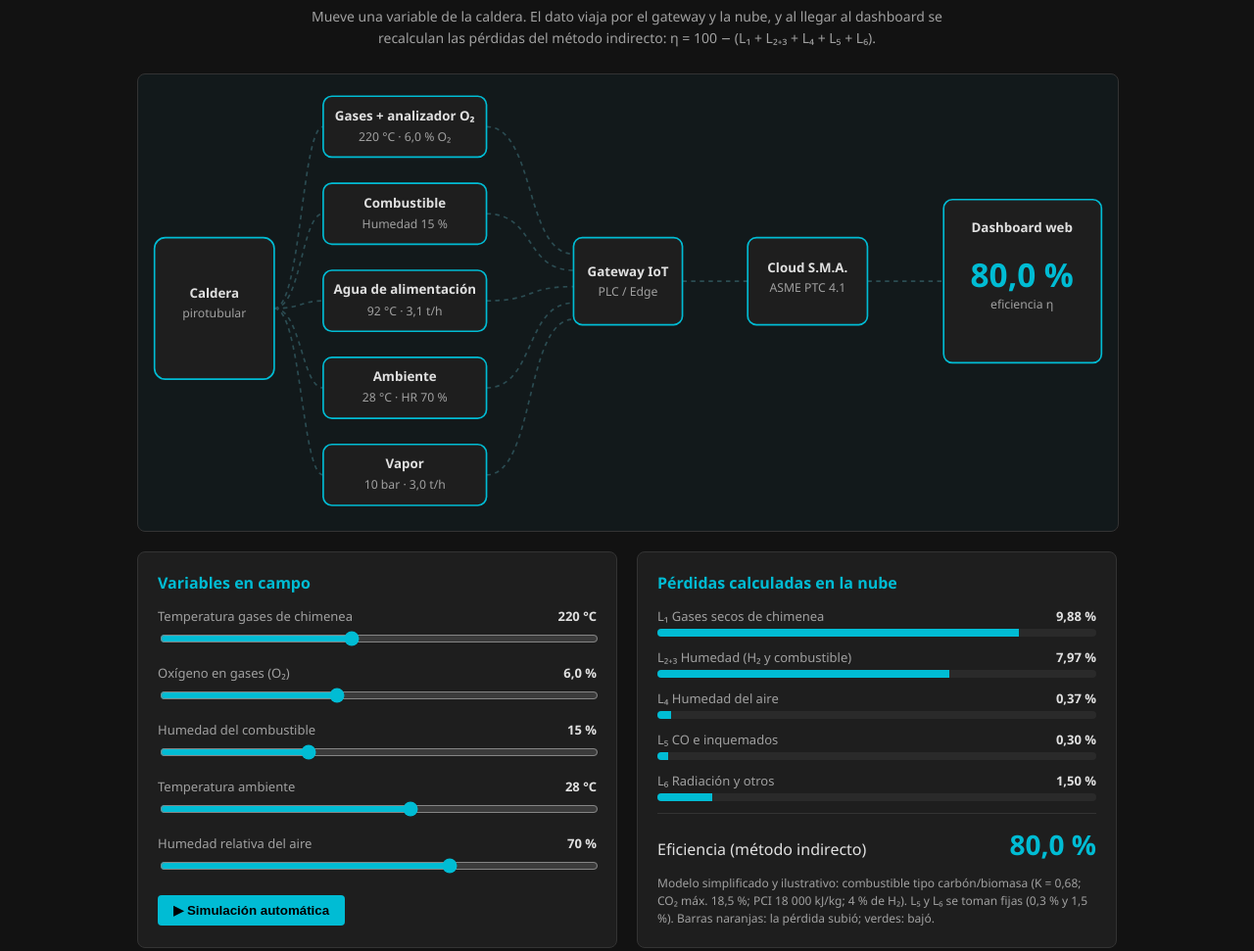
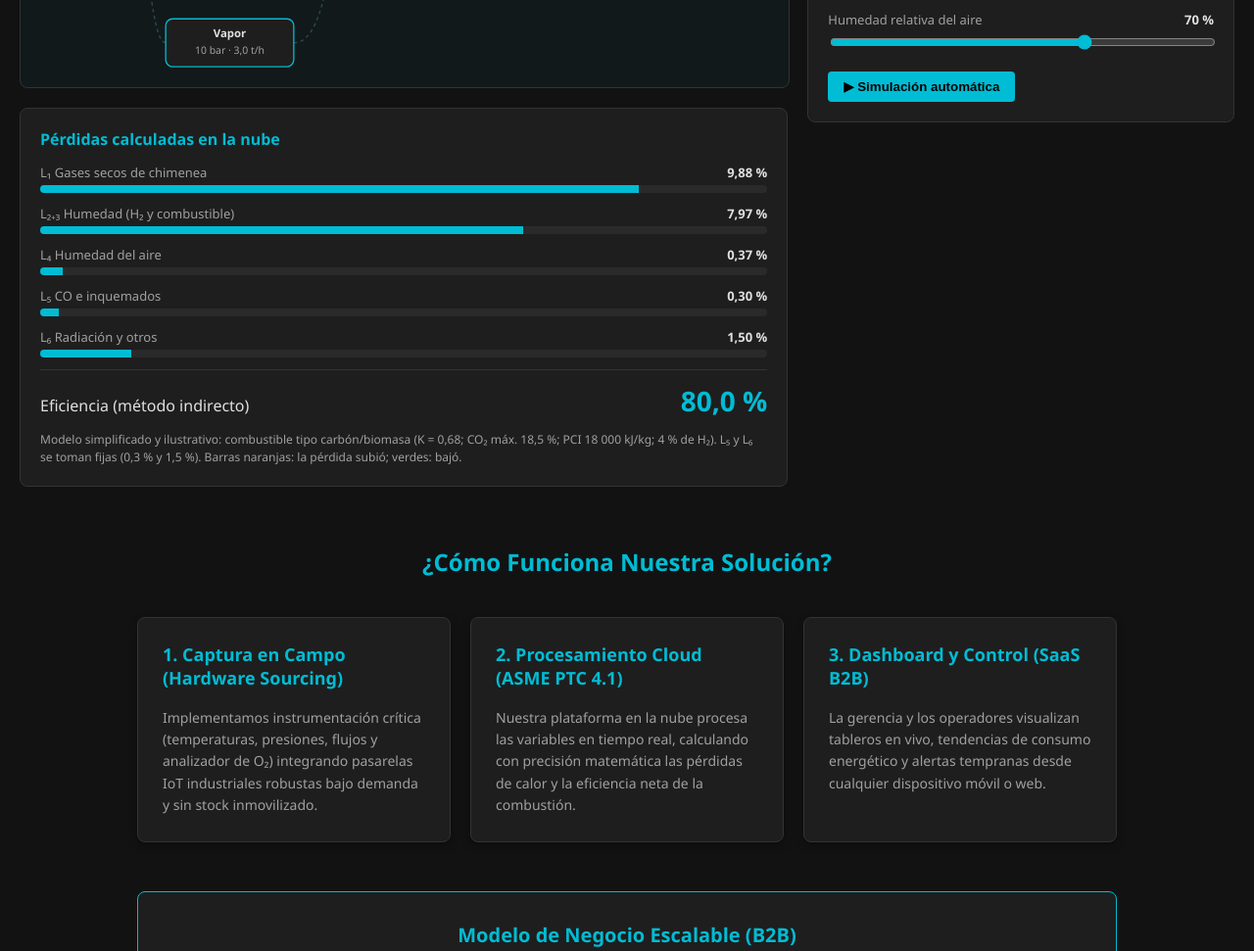
Before and after one commit to simplifiedmaed/boiler-efficiency-iiot, a plain HTML site: page index.html in a window 1280 px wide. Shown: the part 763-1734 px from the top of the page at 98% size. Drawn offline with Linux system fonts and the light colour scheme.

Commit message:
Update index.html

```diff
--- a/index.html
+++ b/index.html
@@ -22,21 +22,23 @@ h2.section-title{text-align:center;color:var(--accent-color);font-size:24px;marg
 .card p{color:var(--text-muted);font-size:14px;line-height:1.6;margin-bottom:0}
 .model-section{background:var(--card-bg);border:1px solid var(--accent-color);border-radius:8px;padding:30px;margin-bottom:50px}
 .model-grid{display:grid;grid-template-columns:1fr 1fr;gap:30px}
-@media(max-width:768px){.model-grid,.sim-grid{grid-template-columns:1fr!important}}
+@media(max-width:768px){.model-grid,.sim-grid,.sim-layout{grid-template-columns:1fr!important}.sim-vars{position:static!important}}
 footer{text-align:center;padding:30px;border-top:1px solid var(--border-color);color:var(--text-muted);font-size:13px}
 
 /* Simulación */
-#simulacion{margin-bottom:50px}
+.sim-wrap{max-width:1300px;margin:0 auto;padding:40px 20px 0}
+.sim-layout{display:grid;grid-template-columns:1.8fr 1fr;gap:20px;align-items:start}
+.sim-vars{position:sticky;top:20px}
 .sim-intro{text-align:center;color:var(--text-muted);font-size:14px;max-width:680px;margin:-20px auto 24px;line-height:1.6}
 .sim-svg{width:100%;height:auto;display:block;background:#12191b;border:1px solid var(--border-color);border-radius:8px}
 .sim-svg text{font-family:inherit;fill:var(--text-color);text-anchor:middle}
 .node rect{fill:#1e1e1e;stroke:var(--accent-color);stroke-width:1.5;transition:fill .3s,stroke .3s}
 .node.pulse rect{fill:#0b3a42;stroke:#fff}
-.node .t{font-size:12px;font-weight:600}
-.node .v{font-size:11px;fill:var(--text-muted)}
+.node .t{font-size:13px;font-weight:600}
+.node .v{font-size:12px;fill:var(--text-muted)}
 .link{fill:none;stroke:#2b4c52;stroke-width:1.5;stroke-dasharray:4 4}
 .pk{fill:#00e5ff}
-.pkt{font-size:10px;fill:#00e5ff}
+.pkt{font-size:11px;fill:#00e5ff}
 #dEff{font-size:30px;font-weight:700;fill:var(--accent-color)}
 #dDelta{font-size:11px}
 .sim-grid{display:grid;grid-template-columns:1fr 1fr;gap:20px;margin-top:20px}
@@ -69,20 +71,12 @@ footer{text-align:center;padding:30px;border-top:1px solid var(--border-color);c
   <a href="#cotizador" class="btn-main btn-alt">⚙️ Ir al Cotizador Interactivo</a>
 </header>
 
-<div class="container">
-
-  <h2 class="section-title">¿Cómo Funciona Nuestra Solución?</h2>
-  <div class="grid-3">
-    <div class="card"><h3>1. Captura en Campo (Hardware Sourcing)</h3><p>Implementamos instrumentación crítica (temperaturas, presiones, flujos y analizador de O₂) integrando pasarelas IoT industriales robustas bajo demanda y sin stock inmovilizado.</p></div>
-    <div class="card"><h3>2. Procesamiento Cloud (ASME PTC 4.1)</h3><p>Nuestra plataforma en la nube procesa las variables en tiempo real, calculando con precisión matemática las pérdidas de calor y la eficiencia neta de la combustión.</p></div>
-    <div class="card"><h3>3. Dashboard y Control (SaaS B2B)</h3><p>La gerencia y los operadores visualizan tableros en vivo, tendencias de consumo energético y alertas tempranas desde cualquier dispositivo móvil o web.</p></div>
-  </div>
-
-  <!-- SIMULACIÓN DEL FLUJO DE DATOS -->
-  <section id="simulacion">
+<!-- SIMULACIÓN DEL FLUJO DE DATOS -->
+<section id="simulacion" class="sim-wrap">
     <h2 class="section-title">Del sensor al dashboard: así cambia la eficiencia</h2>
     <p class="sim-intro">Mueve una variable de la caldera. El dato viaja por el gateway y la nube, y al llegar al dashboard se recalculan las pérdidas del método indirecto: η = 100 − (L₁ + L₂₊₃ + L₄ + L₅ + L₆).</p>
-
+    <div class="sim-layout">
+      <div class="sim-left">
     <svg class="sim-svg" viewBox="0 0 900 420" role="img" aria-label="Flujo de datos desde los sensores de la caldera hasta el dashboard">
       <g id="links"></g>
       <g class="node" id="n_boiler"><rect x="15" y="150" width="110" height="130" rx="10"/><text class="t" x="70" y="205">Caldera</text><text class="v" x="70" y="223">pirotubular</text></g>
@@ -94,9 +88,14 @@ footer{text-align:center;padding:30px;border-top:1px solid var(--border-color);c
       <g class="node" id="n_dash"><rect x="740" y="115" width="145" height="150" rx="8"/><text class="t" x="812" y="145">Dashboard web</text><text id="dEff" x="812" y="195">–</text><text class="v" x="812" y="215">eficiencia η</text><text id="dDelta" x="812" y="240"></text></g>
       <g id="pk"></g>
     </svg>
-
-    <div class="sim-grid">
-      <div class="panel">
+      <div class="panel" style="margin-top:20px">
+        <h3>Pérdidas calculadas en la nube</h3>
+        <div id="losses"></div>
+        <div class="eff"><span>Eficiencia (método indirecto)</span><strong id="effTxt">–</strong></div>
+        <p class="note">Modelo simplificado y ilustrativo: combustible tipo carbón/biomasa (K = 0,68; CO₂ máx. 18,5 %; PCI 18 000 kJ/kg; 4 % de H₂). L₅ y L₆ se toman fijas (0,3 % y 1,5 %). Barras naranjas: la pérdida subió; verdes: bajó.</p>
+      </div>
+      </div>
+      <div class="panel sim-vars">
         <h3>Variables en campo</h3>
         <div class="ctl"><label>Temperatura gases de chimenea <b id="v_tg"></b></label><input type="range" id="tg" min="120" max="350" step="1" value="220"></div>
         <div class="ctl"><label>Oxígeno en gases (O₂) <b id="v_o2"></b></label><input type="range" id="o2" min="2" max="12" step="0.1" value="6"></div>
@@ -105,14 +104,18 @@ footer{text-align:center;padding:30px;border-top:1px solid var(--border-color);c
         <div class="ctl"><label>Humedad relativa del aire <b id="v_rh"></b></label><input type="range" id="rh" min="10" max="100" step="1" value="70"></div>
         <button class="auto" id="auto">▶ Simulación automática</button>
       </div>
-      <div class="panel">
-        <h3>Pérdidas calculadas en la nube</h3>
-        <div id="losses"></div>
-        <div class="eff"><span>Eficiencia (método indirecto)</span><strong id="effTxt">–</strong></div>
-        <p class="note">Modelo simplificado y ilustrativo: combustible tipo carbón/biomasa (K = 0,68; CO₂ máx. 18,5 %; PCI 18 000 kJ/kg; 4 % de H₂). L₅ y L₆ se toman fijas (0,3 % y 1,5 %). Barras naranjas: la pérdida subió; verdes: bajó.</p>
-      </div>
     </div>
-  </section>
+</section>
+
+<div class="container">
+
+  <h2 class="section-title">¿Cómo Funciona Nuestra Solución?</h2>
+  <div class="grid-3">
+    <div class="card"><h3>1. Captura en Campo (Hardware Sourcing)</h3><p>Implementamos instrumentación crítica (temperaturas, presiones, flujos y analizador de O₂) integrando pasarelas IoT industriales robustas bajo demanda y sin stock inmovilizado.</p></div>
+    <div class="card"><h3>2. Procesamiento Cloud (ASME PTC 4.1)</h3><p>Nuestra plataforma en la nube procesa las variables en tiempo real, calculando con precisión matemática las pérdidas de calor y la eficiencia neta de la combustión.</p></div>
+    <div class="card"><h3>3. Dashboard y Control (SaaS B2B)</h3><p>La gerencia y los operadores visualizan tableros en vivo, tendencias de consumo energético y alertas tempranas desde cualquier dispositivo móvil o web.</p></div>
+  </div>
+
 
   <div class="model-section">
     <h2 style="color:var(--accent-color);margin-top:0;font-size:20px;text-align:center;margin-bottom:25px">Modelo de Negocio Escalable (B2B)</h2>
```
